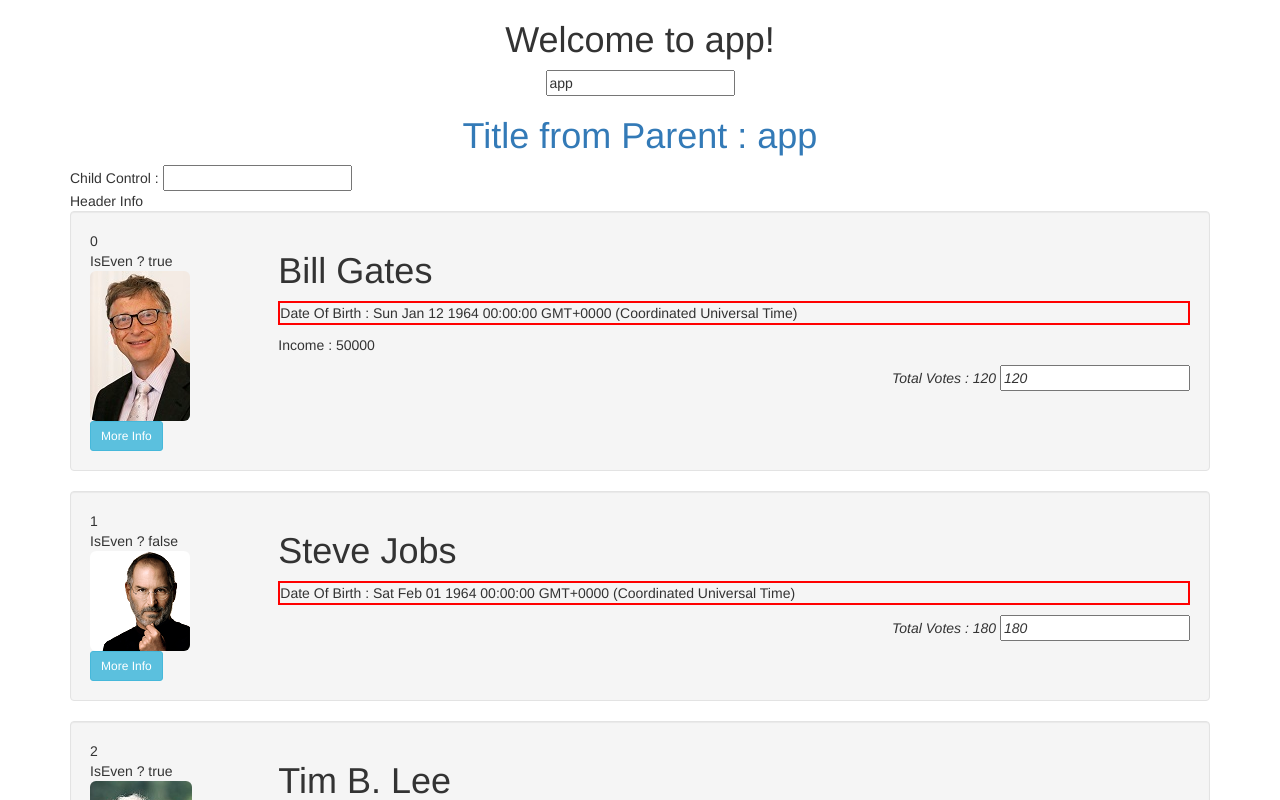
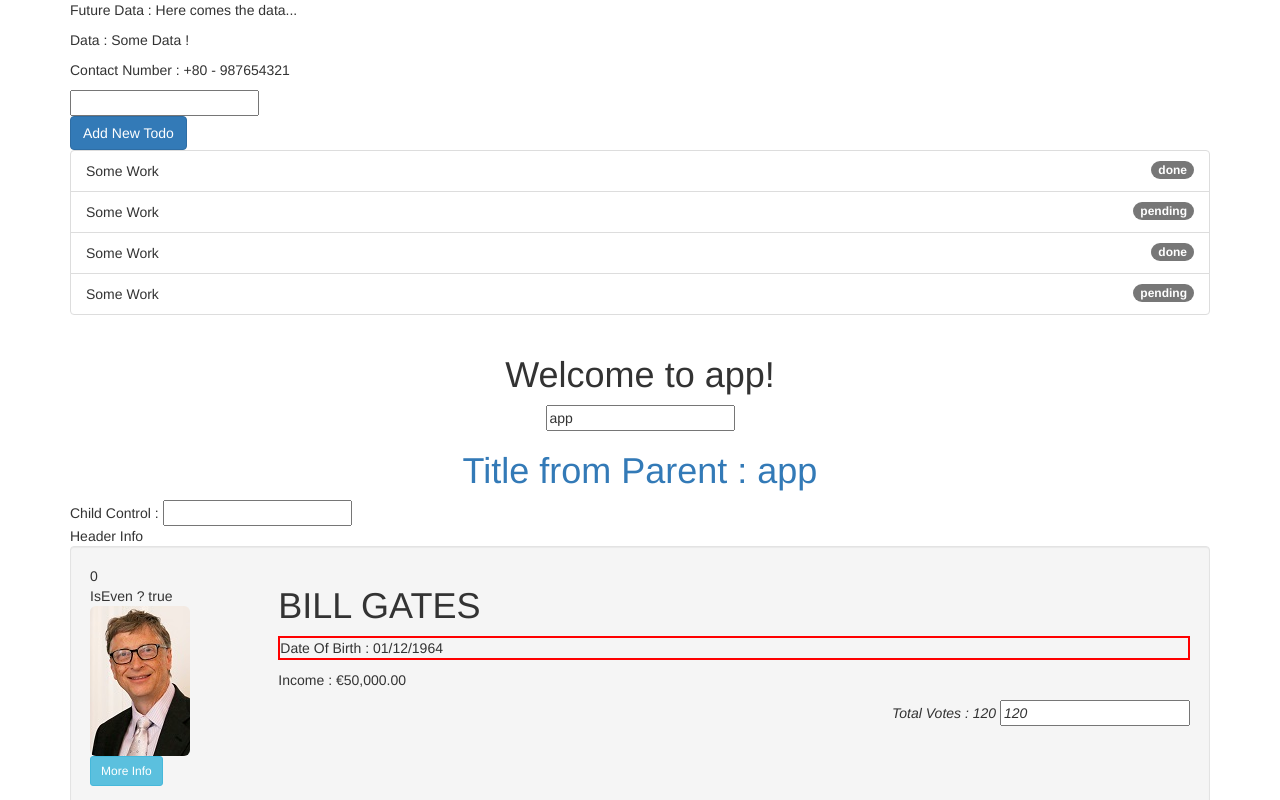
Before and after one commit to synergy2411/sg3-demo, an Angular app: page / in a window 1280 px wide. Shown: the top 800 px of the page. Built offline with nearby package versions, Linux system fonts and the light colour scheme.

Commit message:
pipes added

```diff
--- a/src/app/app.component.html
+++ b/src/app/app.component.html
@@ -1,4 +1,7 @@
 <!--The content below is only a placeholder and can be replaced.-->
+
+<app-pipe-demo></app-pipe-demo>
+
 <div style="text-align:center">
   <h1>
     Welcome to {{ title }}!
--- /dev/null
+++ b/src/app/pipe-demo/pipe-demo.component.html
@@ -0,0 +1,25 @@
+<div class="container">
+  <p>
+    Future Data : {{ futureData | async  }}
+  </p>
+  <p>
+    Data : {{ data }}
+  </p>
+  <p>
+    Contact Number : {{contact_no | nationalcode : '80' : 'Bengaluru'}}
+  </p>
+  <input type="text" [(ngModel)]="filteredStatus">
+  <br>
+  <button class="btn btn-primary" (click)="addTodo()">Add New Todo </button>
+  <ul class="list-group">
+    <li *ngFor="let todo of todos | filter : filteredStatus : 'status'" class="list-group-item">
+      {{ todo.label }}
+      <span class="badge">
+        {{ todo.status }}
+      </span>
+    </li>
+  </ul>
+
+
+
+</div>
--- /dev/null
+++ b/src/app/pipe-demo/pipe-demo.component.ts
@@ -0,0 +1,47 @@
+import { Component, OnInit } from '@angular/core';
+
+@Component({
+  selector: 'app-pipe-demo',
+  templateUrl: './pipe-demo.component.html',
+  styleUrls: ['./pipe-demo.component.css']
+})
+export class PipeDemoComponent implements OnInit {
+  data : any;
+  futureData = new Promise((resolve, reject)=>{
+    setTimeout(()=>{
+      this.data ="Some Data !";
+      resolve("Here comes the data...")
+    }, 2000)
+  })
+
+  filteredStatus = "";
+
+  todos = [{
+    label : "Some Work",
+    status : 'done'
+  },{
+    label : "Some Work",
+    status : 'pending'
+  },{
+    label : "Some Work",
+    status : 'done'
+  },{
+    label : "Some Work",
+    status : 'pending'
+  }]
+
+  addTodo(){
+    this.todos.push({
+      'label' :"New Work",
+      'status' : "pending"
+    })
+  }
+
+  contact_no = 987654321;
+
+  constructor() { }
+
+  ngOnInit() {
+  }
+
+}
--- /dev/null
+++ b/src/app/pipes/filter.pipe.ts
@@ -0,0 +1,22 @@
+import { Pipe, PipeTransform } from '@angular/core';
+
+@Pipe({
+  name: 'filter',
+  pure : false
+})
+export class FilterPipe implements PipeTransform {
+
+  transform(value: any, filteredStatus : any, status : any): any {
+    if(value.length== 0 || filteredStatus == "" ){
+      return value;
+    }
+    let resultArray = [];
+    for(let todo of value){
+      if(todo[status]==filteredStatus){
+        resultArray.push(todo);
+      }
+    }
+    return resultArray;
+  }
+
+}
--- /dev/null
+++ b/src/app/pipes/national-code.pipe.ts
@@ -0,0 +1,10 @@
+import { Pipe, PipeTransform } from '@angular/core';
+
+@Pipe({
+    name : 'nationalcode'
+})
+export class NationalCodePipe implements PipeTransform{
+    transform(value : number, code : any='91', countryName : any): any{
+        return "+" + code + " - " + value;
+    }
+}
--- a/src/app/user/user.component.html
+++ b/src/app/user/user.component.html
@@ -1,3 +1,5 @@
+<!-- {{ users | json }} -->
+
 <div class="container">
     <h1 class="text-center text-primary">
         Title from Parent : {{ title }}
@@ -22,9 +24,10 @@
                     <button (click)="moreInfo(user)" class="btn btn-info btn-sm">More Info</button>
                 </div>
                 <div class="col-xs-10 col-sm-10 col-md-10">
-                    <h1 appHighlight [myColor]="myColor" [defaultColor]="'aqua'">{{ user.firstName }} {{ user.lastName }}</h1>
+                    <h1 appHighlight [myColor]="myColor" [defaultColor]="'aqua'">
+                        {{ user.firstName | uppercase }} {{ user.lastName | uppercase}}</h1>
                     <!-- <p [ngClass]="{'feature' : isEven, 'tranform' : isOdd}" >Date Of Birth : {{ user.dob }}</p> -->
-                    <p [ngClass]="myClasses">Date Of Birth : {{ user.dob }}</p>
+                    <p [ngClass]="myClasses">Date Of Birth : {{ user.dob | date : 'MM/dd/yyyy' }}</p>
                     <!-- <ng-template [ngIf]="user.isWorking">
                         <p>Income....</p>
                     </ng-template> -->
@@ -32,7 +35,7 @@
                         Income : {{ user.income }}</p> -->
 
                     <p *appUnless="!user.isWorking">
-                            Income : {{ user.income }}
+                            Income : {{ user.income | currency : 'EUR'}}
                     </p>
 
                         <em class=pull-right>
```
Also changed, not shown: src/app/app.module.ts (+7 -2 lines), src/app/pipe-demo/pipe-demo.component.css (added).
